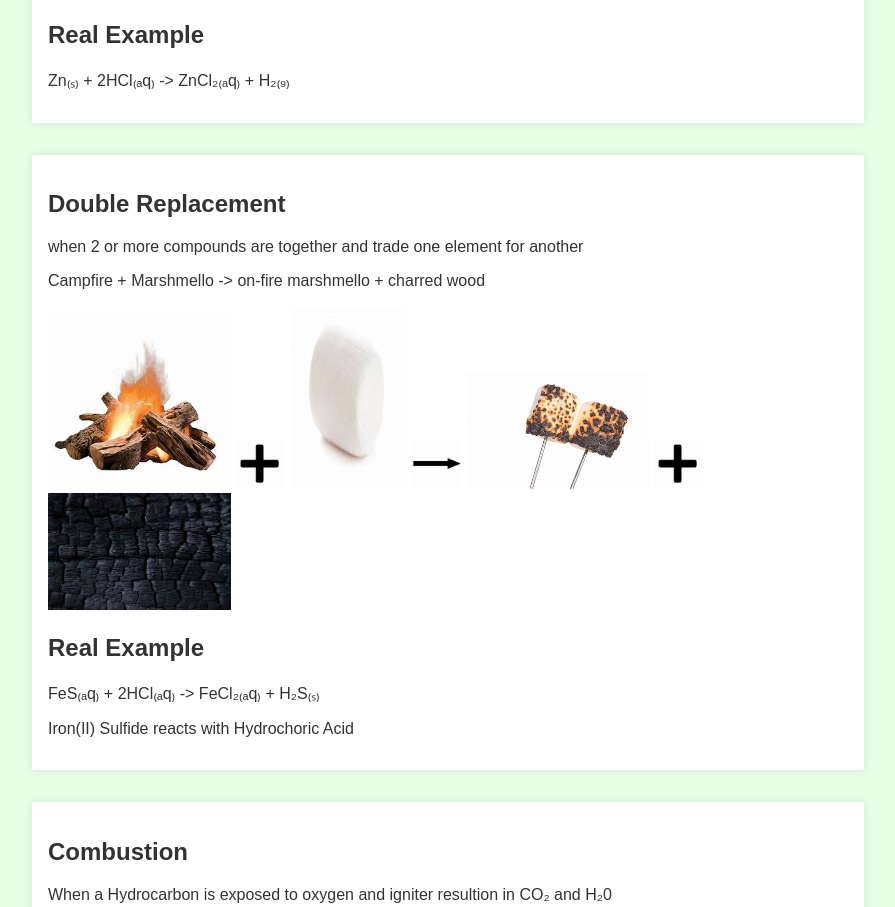
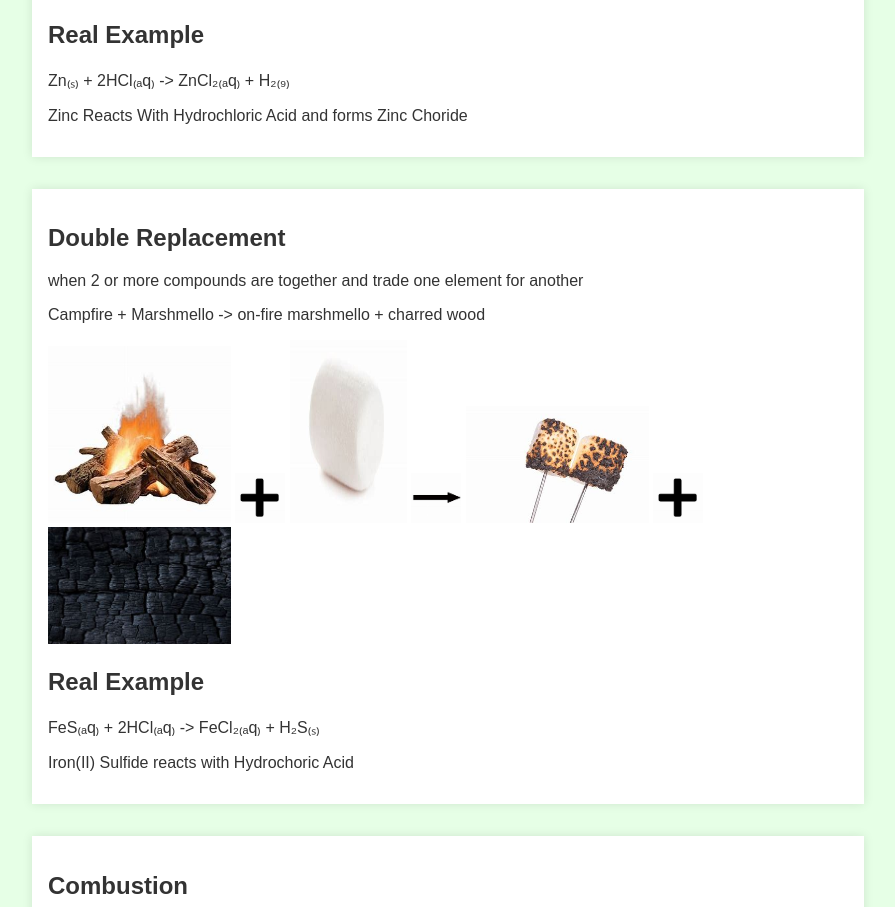
Before and after one commit to E60nohope4u67/website, a plain HTML site: page page1.html in a window 1280 px wide. Shown: the part 1835-2742 px from the top of the page, without its empty margins (192-1087 px from the left). Drawn offline with Linux system fonts and the light colour scheme.

Commit message:
Update page1.html

```diff
--- a/page1.html
+++ b/page1.html
@@ -108,6 +108,7 @@
         <img src="yellow.jpg"  style="height: 117px;width: 183px;">
         <h2> Real Example</h2>
         <p>Zn₍ₛ₎ + 2HCl₍ₐq₎ -> ZnCl₂₍ₐq₎ + H₂₍₉₎</p>
+       <p>Zinc Reacts With Hydrochloric Acid and forms Zinc Choride</p>
     </section>
 
     <section>
```
